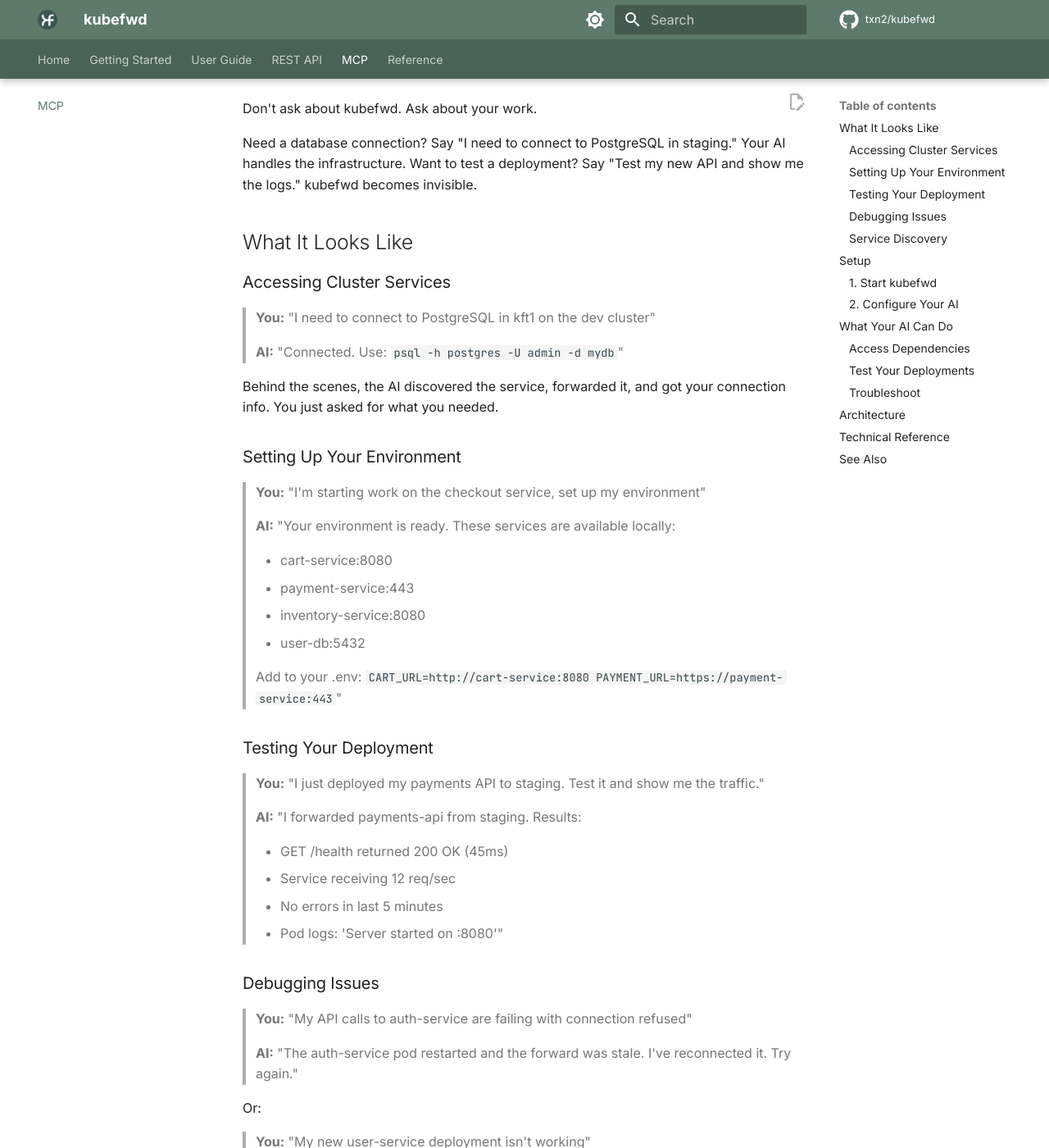
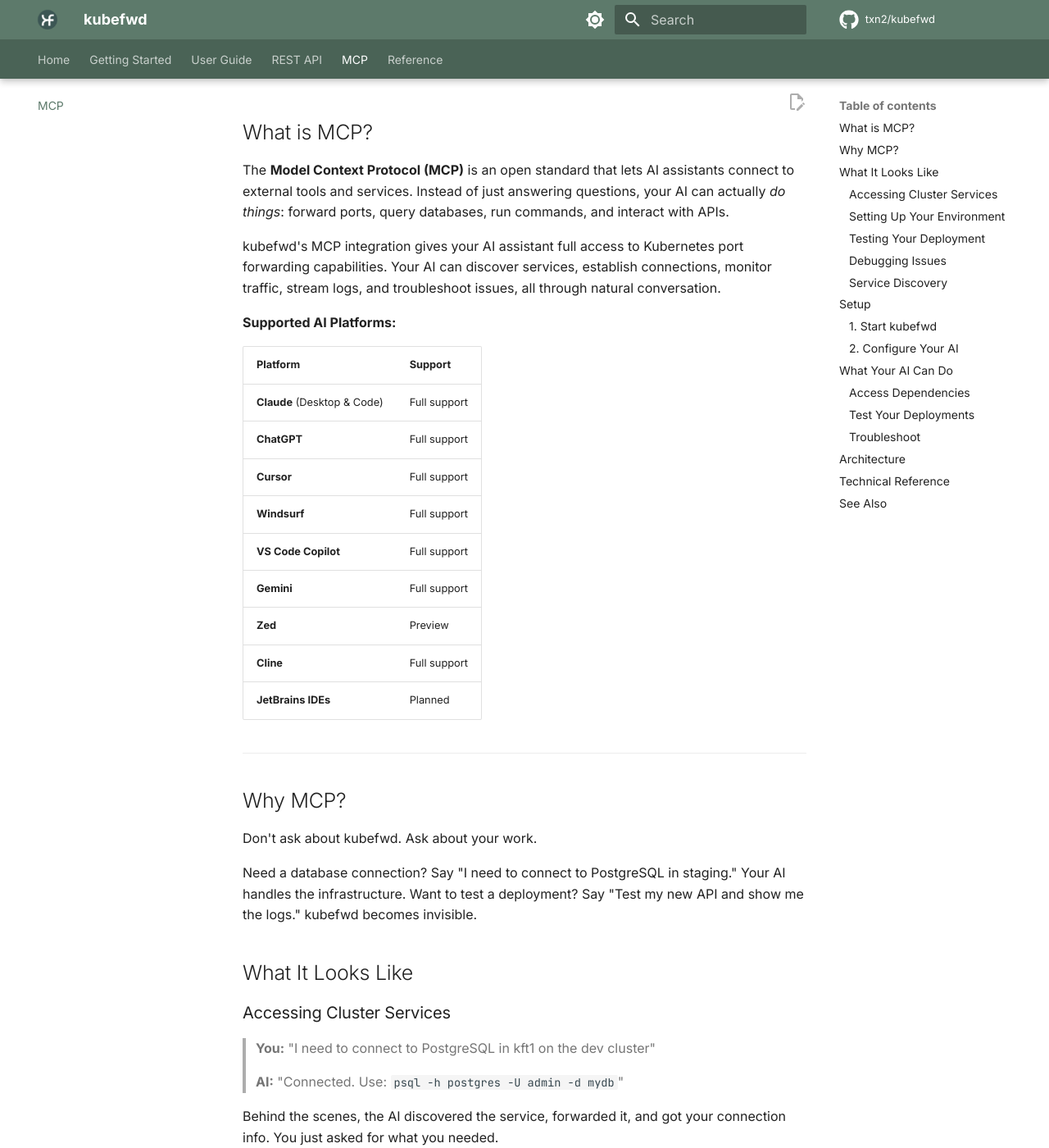
Before and after one commit to txn2/kubefwd, an MkDocs documentation site: the page built from docs/mcp-integration.md, in a window 1280 px wide and 1400 px high. Shown: the whole window at 82% size. Built offline with MkDocs 1.6.1 and Material for MkDocs 9.7.7, drawn with Linux system fonts in a browser that asks for light colours; comment, search, counter and statistics services are not loaded; the version menu is left out; some of the changed text lies outside the part shown.

Commit message:
Expand MCP integration documentation with detailed platform-specific setup instructions and examples.

````diff
--- a/docs/mcp-integration.md
+++ b/docs/mcp-integration.md
@@ -1,4 +1,28 @@
 # MCP Integration
+
+## What is MCP?
+
+The **Model Context Protocol (MCP)** is an open standard that lets AI assistants connect to external tools and services. Instead of just answering questions, your AI can actually *do things*: forward ports, query databases, run commands, and interact with APIs.
+
+kubefwd's MCP integration gives your AI assistant full access to Kubernetes port forwarding capabilities. Your AI can discover services, establish connections, monitor traffic, stream logs, and troubleshoot issues, all through natural conversation.
+
+**Supported AI Platforms:**
+
+| Platform | Support |
+|----------|---------|
+| **Claude** (Desktop & Code) | Full support |
+| **ChatGPT** | Full support |
+| **Cursor** | Full support |
+| **Windsurf** | Full support |
+| **VS Code Copilot** | Full support |
+| **Gemini** | Full support |
+| **Zed** | Preview |
+| **Cline** | Full support |
+| **JetBrains IDEs** | Planned |
+
+---
+
+## Why MCP?
 
 Don't ask about kubefwd. Ask about your work.
 
@@ -127,6 +151,56 @@
     }
     ```
 
+=== "Windsurf"
+
+    Open Windsurf, click the hammer (MCP) icon in Cascade sidebar, then Configure:
+
+    ```json
+    {
+      "mcpServers": {
+        "kubefwd": {
+          "command": "kubefwd",
+          "args": ["mcp"]
+        }
+      }
+    }
+    ```
+
+=== "ChatGPT"
+
+    In ChatGPT settings, add a custom MCP connector pointing to kubefwd.
+    See [OpenAI MCP docs](https://platform.openai.com/docs/guides/tools-connectors-mcp) for details.
+
+=== "VS Code Copilot"
+
+    Add to your VS Code settings or `.vscode/mcp.json`:
+
+    ```json
+    {
+      "mcpServers": {
+        "kubefwd": {
+          "command": "kubefwd",
+          "args": ["mcp"]
+        }
+      }
+    }
+    ```
+
+=== "Cline"
+
+    In Cline settings (VS Code extension), add MCP server:
+
+    ```json
+    {
+      "mcpServers": {
+        "kubefwd": {
+          "command": "kubefwd",
+          "args": ["mcp"]
+        }
+      }
+    }
+    ```
+
 That's it. Start talking to your AI about your work.
 
 ---
````
